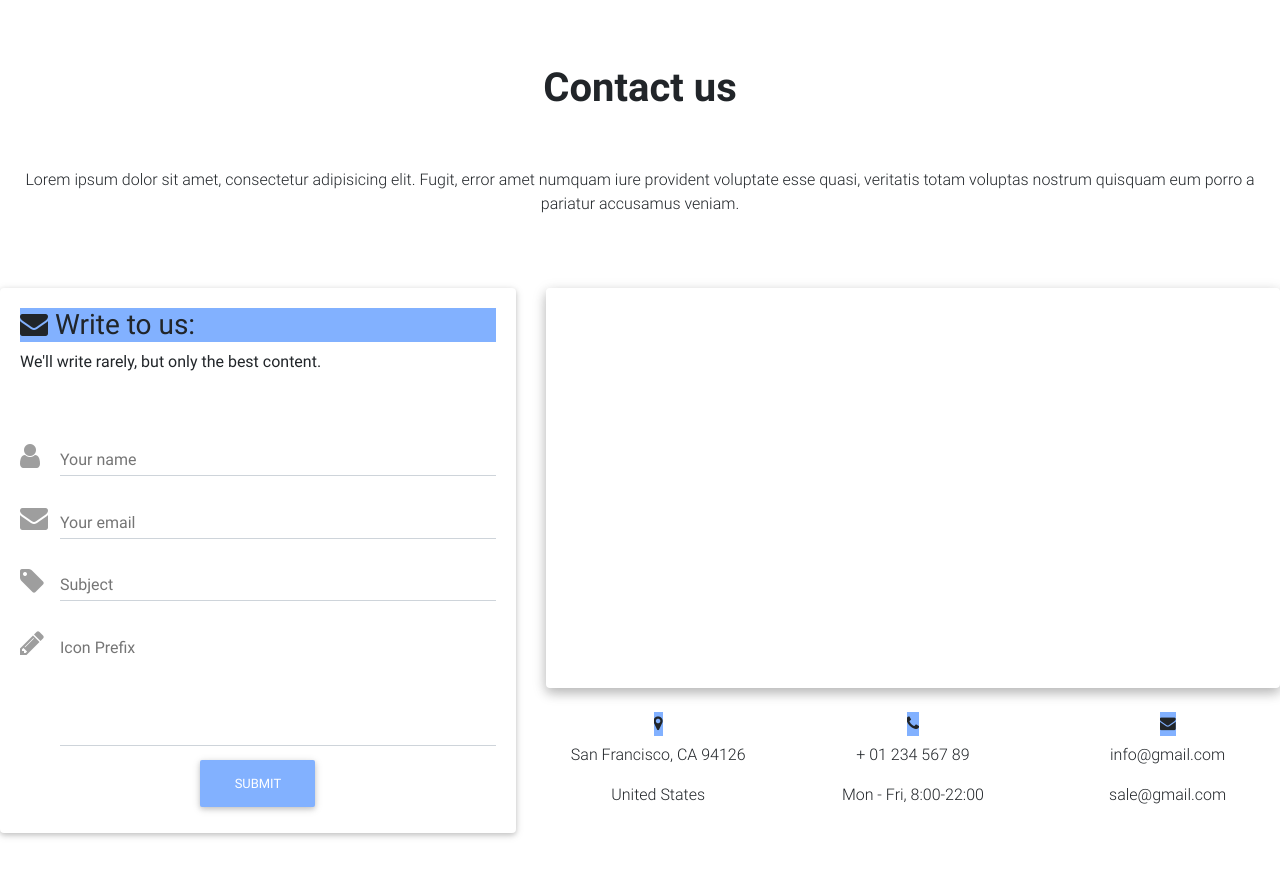
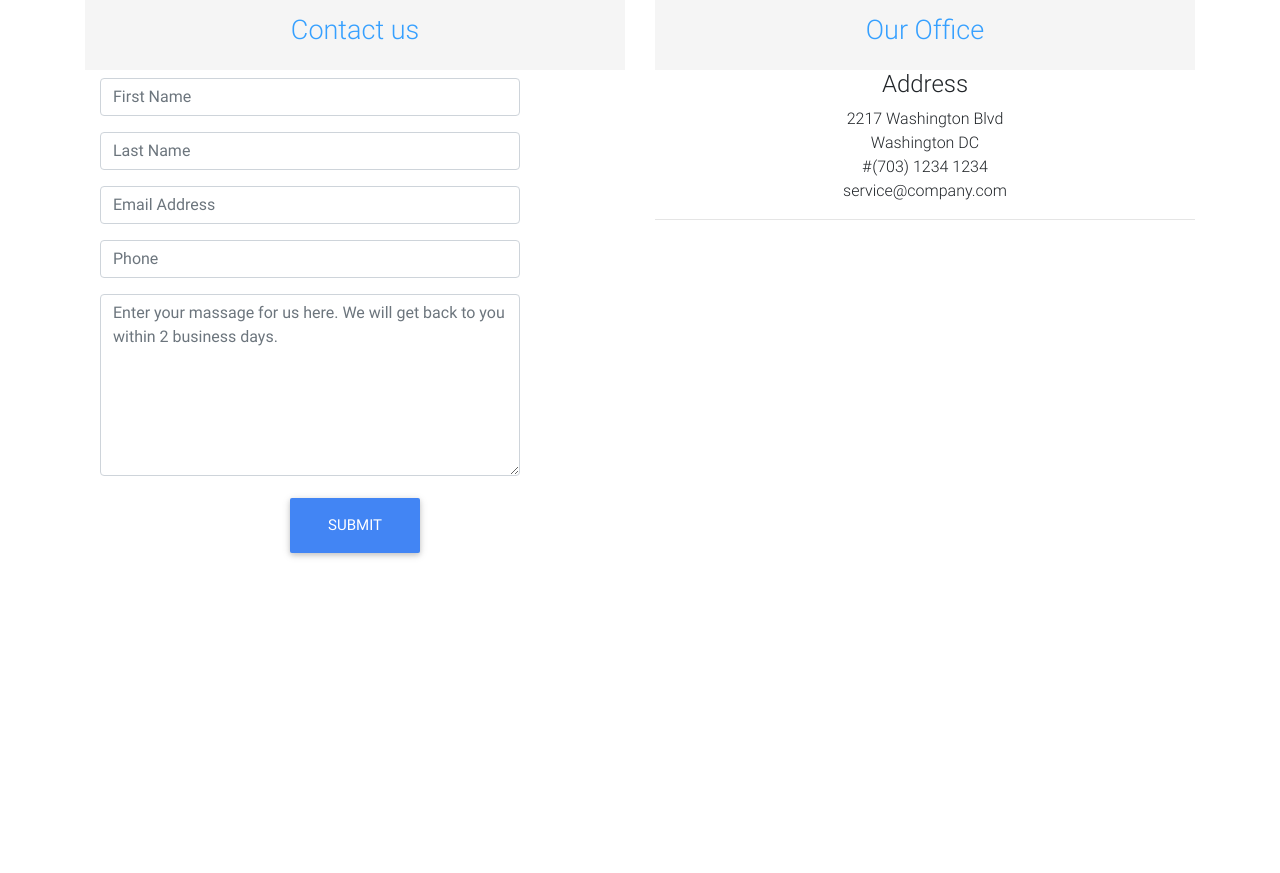
Before and after one commit to Luki1599/pralnia1, a plain HTML site: page kontakt.html in a window 1280 px wide. After the commit the page ends 800 px from the top, so only its background shows below. Drawn offline with Linux system fonts and the light colour scheme; some packages are replaced by stand-ins of ours.

Commit message:
contact
contact updated

```diff
--- a/kontakt.html
+++ b/kontakt.html
@@ -11,111 +11,113 @@
     <link href="style.css" rel="stylesheet">
 </head>
 <body>
-	<!--Section: Contact v.1-->
-<section class="py-3">
 
-    <!--Section heading-->
-    <h2 class="font-weight-bold text-center h1 py-5">Contact us</h2>
-    <!--Section description-->
-    <p class="text-center mb-5 pb-4">Lorem ipsum dolor sit amet, consectetur adipisicing elit. Fugit, error amet numquam iure provident voluptate
-        esse quasi, veritatis totam voluptas nostrum quisquam eum porro a pariatur accusamus veniam.</p>
+	<div class="container">
+    <div class="row">
+        <div class="col-md-6">
+            <div class="well well-sm">
+                <form class="form-horizontal" method="post">
+                    <fieldset>
+                        <legend class="text-center header">Contact us</legend>
+                        <div class="form-group">
+                            <div class="col-md-10 col-md-offset-1">
+                                <input id="fname" name="name" type="text" placeholder="First Name" class="form-control">
+                            </div>
+                        </div>
+                        <div class="form-group">
+                            <div class="col-md-10 col-md-offset-1">
+                                <input id="lname" name="name" type="text" placeholder="Last Name" class="form-control">
+                            </div>
+                        </div>
 
-    <div class="row">
+                        <div class="form-group">
+                            <div class="col-md-10 col-md-offset-1">
+                                <input id="email" name="email" type="text" placeholder="Email Address" class="form-control">
+                            </div>
+                        </div>
 
-        <!--Grid column-->
-        <div class="col-lg-5 mb-4">
+                        <div class="form-group">
+                            <div class="col-md-10 col-md-offset-1">
+                                <input id="phone" name="phone" type="text" placeholder="Phone" class="form-control">
+                            </div>
+                        </div>
 
-            <!--Form with header-->
-            <div class="card">
+                        <div class="form-group">
+                            <div class="col-md-10 col-md-offset-1">
+                                <textarea class="form-control" id="message" name="message" placeholder="Enter your massage for us here. We will get back to you within 2 business days." rows="7"></textarea>
+                            </div>
+                        </div>
 
-                <div class="card-body">
-                    <!--Header-->
-                    <div class="form-header blue accent-1">
-                        <h3>
-                            <i class="fa fa-envelope"></i> Write to us:</h3>
+                        <div class="form-group">
+                            <div class="col-md-12 text-center">
+                                <button type="submit" class="btn btn-primary btn-lg">Submit</button>
+                            </div>
+                        </div>
+                    </fieldset>
+                </form>
+            </div>
+        </div>
+        <div class="col-md-6">
+            <div>
+                <div class="panel panel-default">
+                    <div class="text-center header">Our Office</div>
+                    <div class="panel-body text-center">
+                        <h4>Address</h4>
+                        <div>
+                        2217 Washington Blvd<br />
+                        Washington DC<br />
+                        #(703) 1234 1234<br />
+                        service@company.com<br />
+                        </div>
+                        <hr />
+                        <div id="map1" class="map">
+                        </div>
                     </div>
-
-                    <p>We'll write rarely, but only the best content.</p>
-                    <br>
-
-                    <!--Body-->
-                    <div class="md-form">
-                        <i class="fa fa-user prefix grey-text"></i>
-                        <input type="text" id="form-name" class="form-control">
-                        <label for="form-name">Your name</label>
-                    </div>
-
-                    <div class="md-form">
-                        <i class="fa fa-envelope prefix grey-text"></i>
-                        <input type="text" id="form-email" class="form-control">
-                        <label for="form-email">Your email</label>
-                    </div>
-
-                    <div class="md-form">
-                        <i class="fa fa-tag prefix grey-text"></i>
-                        <input type="text" id="form-Subject" class="form-control">
-                        <label for="form-Subject">Subject</label>
-                    </div>
-
-                    <div class="md-form">
-                        <i class="fa fa-pencil prefix grey-text"></i>
-                        <textarea type="text" id="form-text" class="form-control md-textarea" rows="3"></textarea>
-                        <label for="form-text">Icon Prefix</label>
-                    </div>
-
-                    <div class="text-center">
-                        <button class="btn btn-light-blue">Submit</button>
-                    </div>
-
-                </div>
-
-            </div>
-            <!--Form with header-->
-
-        </div>
-        <!--Grid column-->
-
-        <!--Grid column-->
-        <div class="col-lg-7">
-
-            <!--Google map-->
-            <div id="map-container" class="rounded z-depth-1-half map-container" style="height: 400px"></div>
-
-            <br>
-            <!--Buttons-->
-            <div class="row text-center">
-                <div class="col-md-4">
-                    <a class="btn-floating blue accent-1">
-                        <i class="fa fa-map-marker"></i>
-                    </a>
-                    <p>San Francisco, CA 94126</p>
-                    <p>United States</p>
-                </div>
-
-                <div class="col-md-4">
-                    <a class="btn-floating blue accent-1">
-                        <i class="fa fa-phone"></i>
-                    </a>
-                    <p>+ 01 234 567 89</p>
-                    <p>Mon - Fri, 8:00-22:00</p>
-                </div>
-
-                <div class="col-md-4">
-                    <a class="btn-floating blue accent-1">
-                        <i class="fa fa-envelope"></i>
-                    </a>
-                    <p>info@gmail.com</p>
-                    <p>sale@gmail.com</p>
                 </div>
             </div>
+        </div>
+    </div>
+</div>
 
-        </div>
-        <!--Grid column-->
 
-    </div>
+<script src="http://maps.google.com/maps/api/js?sensor=false"></script>
 
-</section>
-<!--Section: Contact v.1-->
+<script type="text/javascript">
+    jQuery(function ($) {
+        function init_map1() {
+            var myLocation = new google.maps.LatLng(38.885516, -77.09327200000001);
+            var mapOptions = {
+                center: myLocation,
+                zoom: 16
+            };
+            var marker = new google.maps.Marker({
+                position: myLocation,
+                title: "Property Location"
+            });
+            var map = new google.maps.Map(document.getElementById("map1"),
+                mapOptions);
+            marker.setMap(map);
+        }
+        init_map1();
+    });
+</script>
+
+<style>
+    .map {
+        min-width: 300px;
+        min-height: 300px;
+        width: 100%;
+        height: 100%;
+    }
+
+    .header {
+        background-color: #F5F5F5;
+        color: #36A0FF;
+        height: 70px;
+        font-size: 27px;
+        padding: 10px;
+    }
+</style>
 
 
 
```
